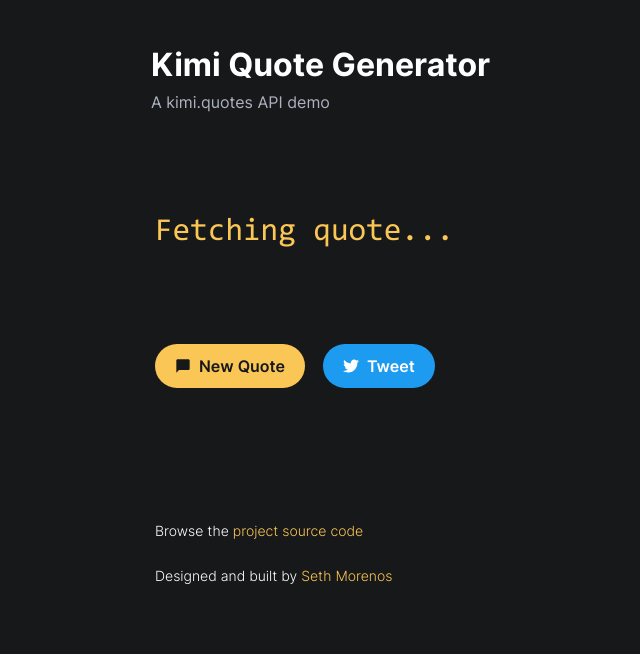
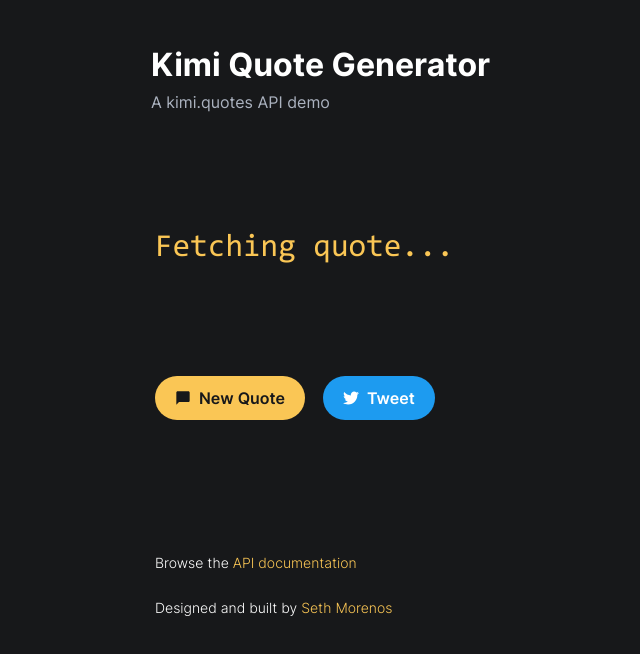
Before and after one commit to sethvm/kimiquotes, a website: page client/index.html in a window 1280 px wide. Shown: the whole page, without its empty margins (129-769 px from the left). Drawn offline with Linux system fonts and the light colour scheme; no server answers.

Commit message:
adjust styling and footer copy, update tweet template documentation

```diff
--- a/client/hydratePage.js
+++ b/client/hydratePage.js
@@ -23,7 +23,8 @@ async function renderSampleQuote() {
 }
 
 // tweet function
-// production template contains 79 non-quote characters
+// tweets have a 280-character limit
+// production template can contain up to 58 non-quote characters
 function tweetQuote() {
     const encodedQuote = encodeURIComponent(sampleQuote.innerText);
     const encodedQuoteDate = encodeURIComponent(sampleQuoteDate.innerText);
--- a/client/index.html
+++ b/client/index.html
@@ -69,10 +69,10 @@
             <p>
                 Browse the
                 <a
-                href="https://github.com/sethvm/kimi.quotes"
+                href="https://github.com/sethvm/kimi.quotes#readme"
                 target="_blank"
                 rel="noopener noreferrer">
-                    project source code
+                    <abbr>API</abbr> documentation
                 </a>
             </p>
             <p>
--- a/client/stylesheet/styles.scss
+++ b/client/stylesheet/styles.scss
@@ -132,7 +132,9 @@ a:visited {
 }
 
 #quoteSection {
-    height: 100%;
+    display: flex;
+    flex-direction: column;
+    flex-grow: 1;
     margin: 100px auto;
     @include indent-padding;
 }
--- a/src/quotes.js
+++ b/src/quotes.js
@@ -1,6 +1,5 @@
+// quotes can have a maximum of 220 characters (excluding quotation marks)
 'use strict';
-
-// quotes can have a maximum of 199 characters (excluding quotation marks)
 
 module.exports = [
     {
```
Also changed, not shown: client/stylesheet/styles.css, 1 other file.
